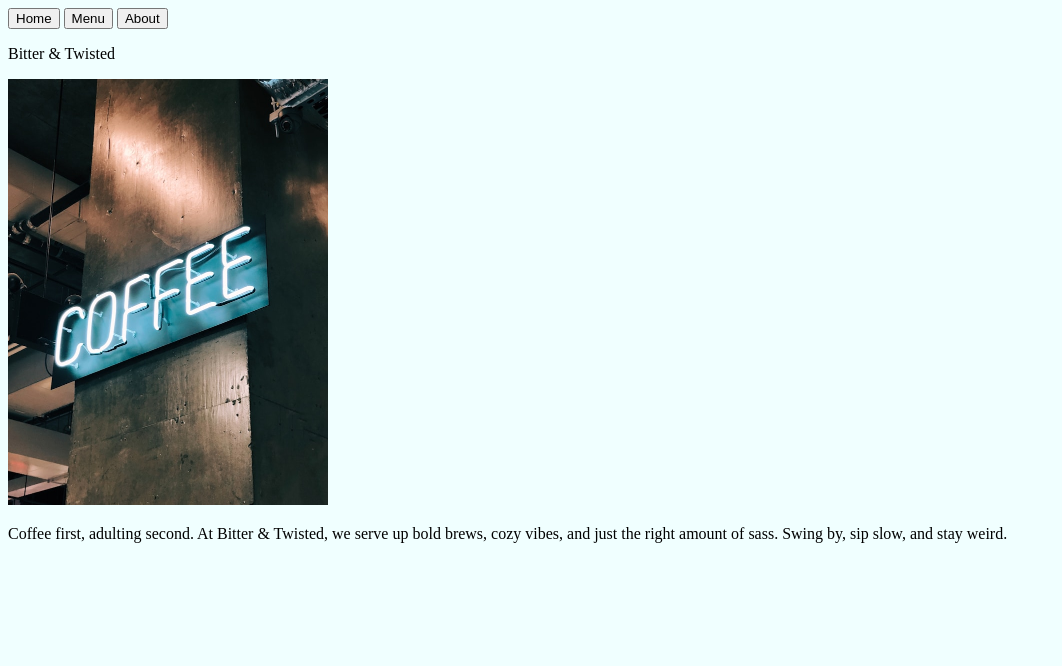
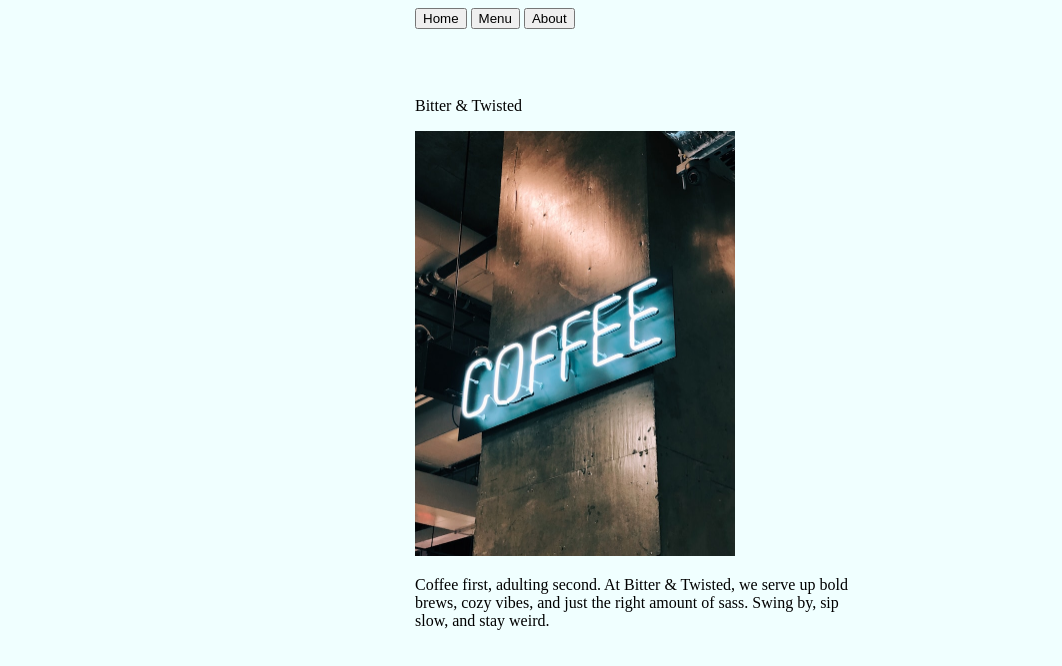
Before and after one commit to wiesiekor23/restaurant-page, a website built with webpack: page src/restaurant.html in a window 1280 px wide. Shown: the whole page, without its empty margins (0-1062 px from the left). Built offline with nearby package versions, Linux system fonts and the light colour scheme.

Commit message:
Add grid layout

```diff
--- a/src/styles.css
+++ b/src/styles.css
@@ -1,3 +1,11 @@
 body {
     background-color: azure;
+    height: 100vh;
+    display: grid;
+    grid-template-rows: 1fr 10fr;
+    justify-content: center;
 }
+
+#content {
+    width: 450px;
+}
```
